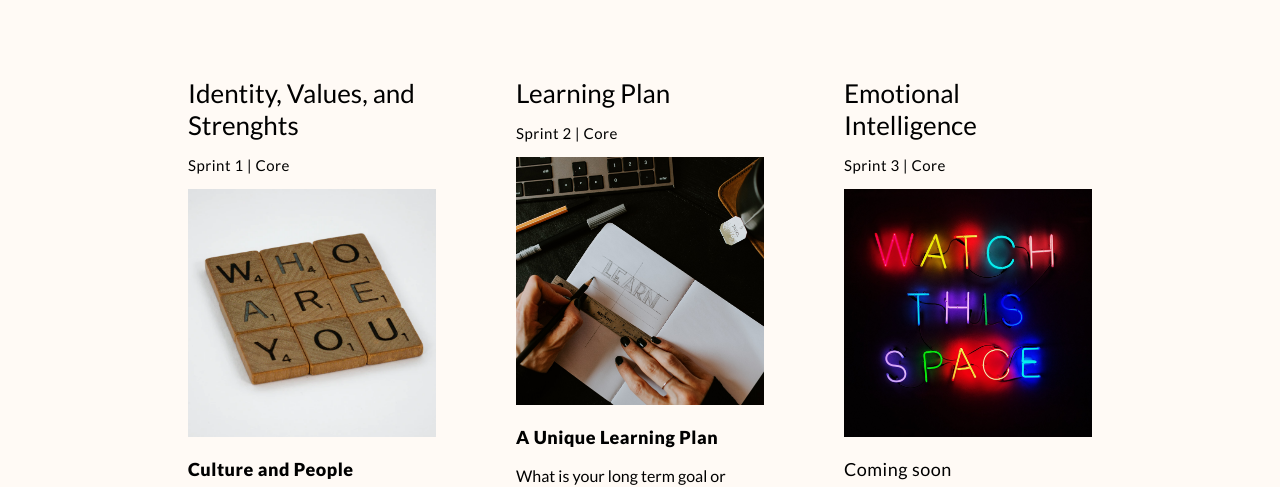
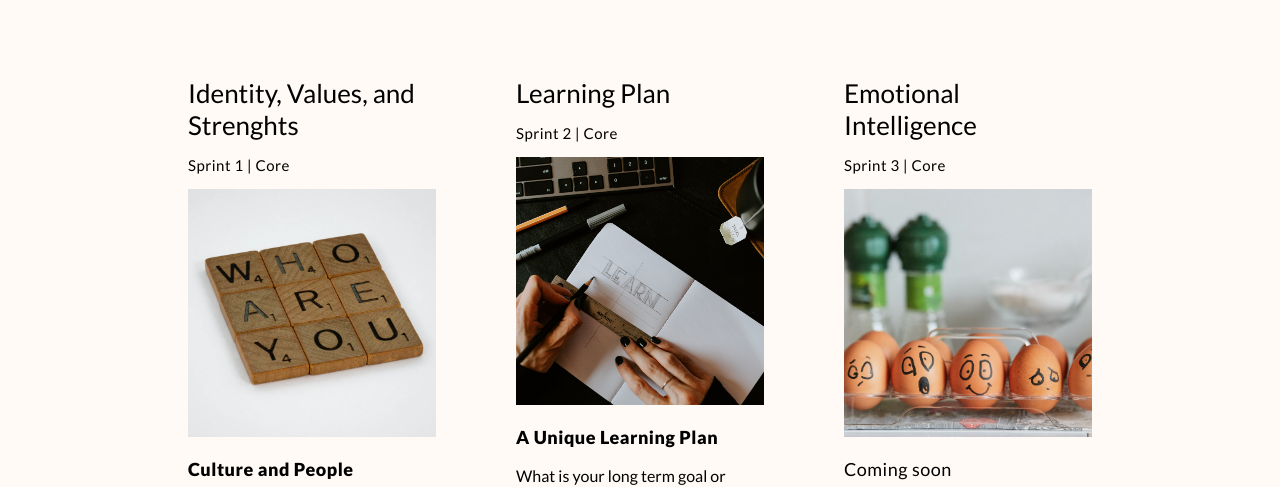
Before and after one commit to elisabertoni/elisabertoni.github.io, a plain HTML site: page blog/core.html in a window 1280 px wide. Shown: the part 315-802 px from the top of the page. Drawn offline with Linux system fonts and the light colour scheme.

Commit message:
add js and EI images

```diff
--- a/blog/core.html
+++ b/blog/core.html
@@ -46,7 +46,7 @@
           <div class="blog-post">
             <a href="#" class="blog-heading">Emotional Intelligence</a>
             <p class="blog-subheading">Sprint 3 | Core</p>
-            <a href="#"><img src="../images/coming-soon.jpeg" alt="watch this space"></a>
+            <a href="#"><img src="../images/EI-img.webp" alt="watch this space"></a>
             <p>Coming soon</p>
             <a href="#" class="read-more">READ MORE</a>
           </div>
```
Also changed, not shown: images/EI-img.webp (added), images/js-img.webp (added), 2 other files.
